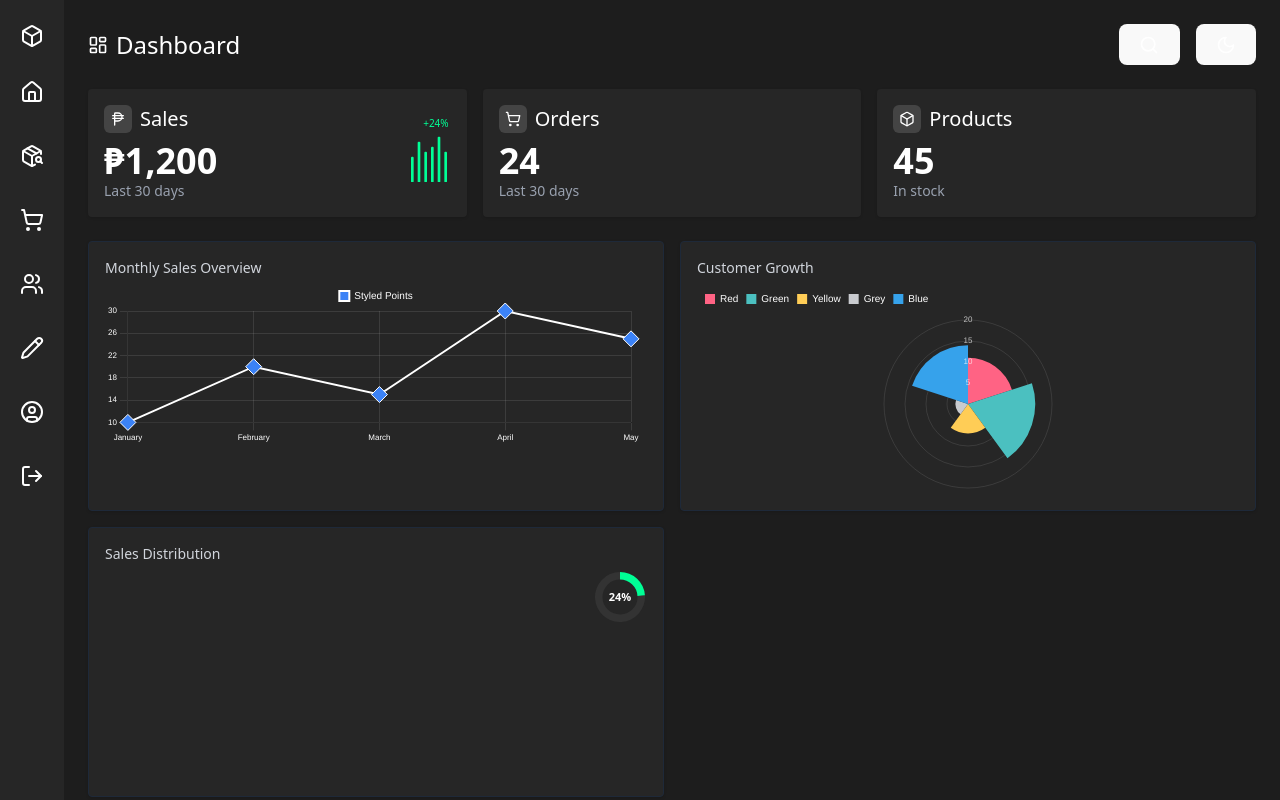
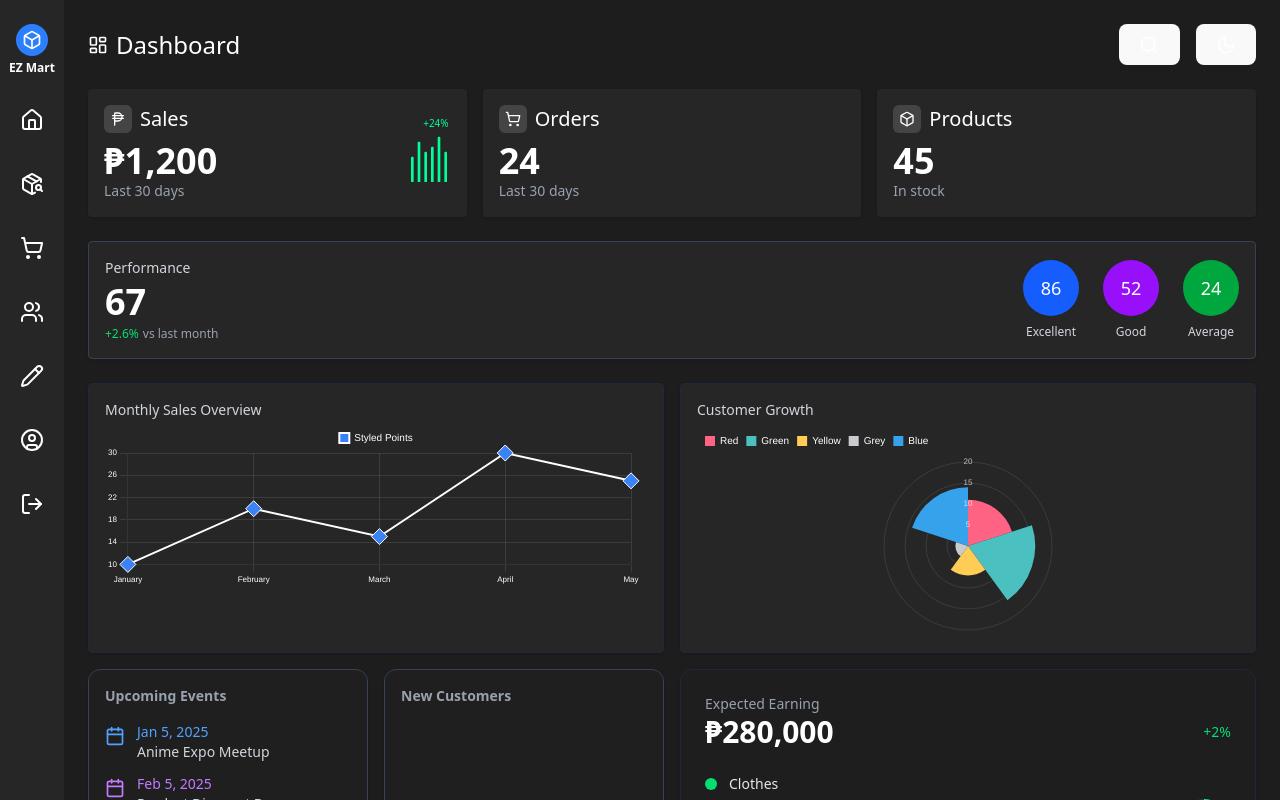
Before and after one commit to LeoDiD/ADMIN-MERN, a React app in the folder frontend/: page / in a window 1280 px wide. Built offline with nearby package versions, Linux system fonts and the light colour scheme; the HTML template or start-up script is replaced by a standard one.

Commit message:
add 3 new in dashboard home screen

```diff
--- a/frontend/src/components/DashboardSidebar.jsx
+++ b/frontend/src/components/DashboardSidebar.jsx
@@ -23,9 +23,12 @@ const navItems = [
 const Sidebar = () => {
   return (
     <aside style={{ backgroundColor: "#262626" }} className="w-16 h-full flex flex-col items-center py-6 shadow-md">
-      {/* Logo */}
-      <div className="text-white mb-6">
-        <Box className="w-6 h-6 text-white" />
+      {/* Logo with company name - Circle Profile Style */}
+      <div className="mb-6 flex flex-col items-center">
+        <div className="bg-blue-500 rounded-full w-8 h-8 flex items-center justify-center overflow-hidden mb-1">
+          <Box className="w-5 h-5 text-white" />
+        </div>
+        <span className="text-xs font-semibold text-white">EZ Mart</span>
       </div>
 
       {/* Nav */}
--- a/frontend/src/pages/Dashboard.jsx
+++ b/frontend/src/pages/Dashboard.jsx
@@ -3,7 +3,7 @@ import PointStyleChart from '../components/PointStyleChart';
 import PolarAreaChart from '../components/PolarAreaChart';
 import MinimalBarChart from '../components/MinimalBarChart';
 import MiniDoughnut from '../components/MiniDoughnutChart';
-import { PhilippinePeso, ShoppingCart, Box, Search, Sun, Moon, LayoutDashboard } from "lucide-react";
+import { PhilippinePeso, ShoppingCart, Box, Search, Sun, Moon, LayoutDashboard, Calendar } from "lucide-react";
 
 const Dashboard = () => {
   // Add state for search and dark mode
@@ -57,7 +57,7 @@ const Dashboard = () => {
       {/* Stats cards */}
       <div className="grid grid-cols-1 sm:grid-cols-3 lg:grid-cols-3 gap-4 mb-6">
         <div style={{ backgroundColor: "#262626" }} className="p-4 rounded shadow">
-          <div className="flex justify-between items-center"> {/* Changed from items-start to items-center */}
+          <div className="flex justify-between items-center">
             <div className="flex flex-col">
               <div className="flex items-center mb-2">
                 <div style={{ backgroundColor: "#444444" }} className="p-1.5 rounded-md flex items-center justify-center">
@@ -68,7 +68,7 @@ const Dashboard = () => {
               <span className="text-4xl font-bold">₱1,200</span>
               <span className="text-sm text-gray-400">Last 30 days</span>
             </div>
-            <div className="w-20 h-14 flex items-center"> {/* Added flex and items-center, adjusted size */}
+            <div className="w-20 h-14 flex items-center">
               <MinimalBarChart />
             </div>
           </div>
@@ -97,6 +97,43 @@ const Dashboard = () => {
         </div>
       </div>
 
+      {/* New Stats Card - Based on provided image */}
+      <div style={{ backgroundColor: "#262626" }} className="p-4 rounded shadow border border-gray-700 mb-6">
+        <div className="flex flex-col md:flex-row justify-between items-center">
+          <div className="mb-4 md:mb-0">
+            <span className="text-gray-300 text-sm block mb-1">Performance</span>
+            <span className="text-4xl font-bold block">67</span>
+            <div className="flex items-center mt-1">
+              <span className="text-green-400 text-xs mr-1">+2.6%</span>
+              <span className="text-gray-400 text-xs">vs last month</span>
+            </div>
+          </div>
+
+          <div className="flex items-center space-x-6">
+            <div className="flex flex-col items-center">
+              <div className="w-14 h-14 rounded-full bg-blue-600 mb-2 flex items-center justify-center">
+                <span className="text-white text-lg font-medium">86</span>
+              </div>
+              <span className="text-gray-300 text-xs">Excellent</span>
+            </div>
+
+            <div className="flex flex-col items-center">
+              <div className="w-14 h-14 rounded-full bg-purple-600 mb-2 flex items-center justify-center">
+                <span className="text-white text-lg font-medium">52</span>
+              </div>
+              <span className="text-gray-300 text-xs">Good</span>
+            </div>
+
+            <div className="flex flex-col items-center">
+              <div className="w-14 h-14 rounded-full bg-green-600 mb-2 flex items-center justify-center">
+                <span className="text-white text-lg font-medium">24</span>
+              </div>
+              <span className="text-gray-300 text-xs">Average</span>
+            </div>
+          </div>
+        </div>
+      </div>
+
       {/* Charts Grid */}
       <div className="grid grid-cols-1 lg:grid-cols-2 gap-4">
         {/* Monthly Sales Chart */}
@@ -115,11 +152,75 @@ const Dashboard = () => {
           </div>
         </div>
 
-        {/* Fixed duplicated chart - added a different title */}
-        <div style={{ backgroundColor: "#262626" }} className="p-4 rounded shadow border border-gray-800">
-          <span className="text-gray-300 mb-2 block text-sm font-medium">Sales Distribution</span>
-          <div className="h-52 w-full">
-            <MiniDoughnut />
+        {/* Upcoming Events and New Customers Cards */}
+        <div className="grid grid-cols-1 lg:grid-cols-2 gap-4">
+          {/* Upcoming Events */}
+          <div className="bg-[#1F1F1F] rounded-xl p-4 shadow border border-gray-700">
+            <h3 className="text-sm font-semibold text-gray-400 mb-4">Upcoming Events</h3>
+            <div className="flex items-start gap-3 mb-3">
+              <Calendar className="text-blue-400 w-5 h-5 mt-1" />
+              <div>
+                <p className="text-blue-400 text-sm font-medium">Jan 5, 2025</p>
+                <p className="text-gray-300 text-sm">Anime Expo Meetup</p>
+              </div>
+            </div>
+            <div className="flex items-start gap-3">
+              <Calendar className="text-purple-400 w-5 h-5 mt-1" />
+              <div>
+                <p className="text-purple-400 text-sm font-medium">Feb 5, 2025</p>
+                <p className="text-gray-300 text-sm">Product Discount Day</p>
+              </div>
+            </div>
+          </div>
+
+          {/* New Customers */}
+          <div className="bg-[#1F1F1F] rounded-xl p-4 shadow border border-gray-700 flex flex-col justify-between">
+            <div className="text-gray-400 text-sm font-semibold mb-4">New Customers</div>
+            <div className="flex justify-between items-center">
+              <div className="flex -space-x-3">
+                <img src="/avatars/avatar1.png" className="w-8 h-8 rounded-full border-2 border-[#1F1F1F]" />
+                <img src="/avatars/avatar2.png" className="w-8 h-8 rounded-full border-2 border-[#1F1F1F]" />
+                <img src="/avatars/avatar3.png" className="w-8 h-8 rounded-full border-2 border-[#1F1F1F]" />
+                <img src="/avatars/avatar4.png" className="w-8 h-8 rounded-full border-2 border-[#1F1F1F]" />
+              </div>
+              <div className="text-white text-2xl font-bold">69</div>
+            </div>
+          </div>
+        </div>
+
+        {/* Sales Distribution Chart - Matched to Image */}
+        <div className="bg-[#1e1e1e] p-6 rounded-xl border border-gray-800 shadow-md w-full max-w-2xl">
+          {/* Header */}
+          <div className="mb-6">
+            <p className="text-sm text-gray-400">Expected Earning</p>
+            <div className="flex items-center justify-between">
+              <h2 className="text-3xl font-bold text-white">₱280,000</h2>
+              <span className="text-green-400 text-sm font-medium">+2%</span>
+            </div>
+          </div>
+
+          {/* Content: Chart + Legend */}
+          <div className="grid grid-cols-2 gap-6 items-center">
+            {/* Left: Legend */}
+            <div className="space-y-4">
+              <div className="flex items-center space-x-3">
+                <div className="w-3 h-3 rounded-full bg-green-400"></div>
+                <p className="text-sm text-gray-200">Clothes</p>
+              </div>
+              <div className="flex items-center space-x-3">
+                <div className="w-3 h-3 rounded-full bg-yellow-400"></div>
+                <p className="text-sm text-gray-200">Anime Figures</p>
+              </div>
+              <div className="flex items-center space-x-3">
+                <div className="w-3 h-3 rounded-full bg-cyan-400"></div>
+                <p className="text-sm text-gray-200">Marvel & DC Action Figures</p>
+              </div>
+            </div>
+
+            {/* Right: Doughnut Chart */}
+            <div className="flex justify-center items-center">
+              <MiniDoughnut />
+            </div>
           </div>
         </div>
       </div>
```
